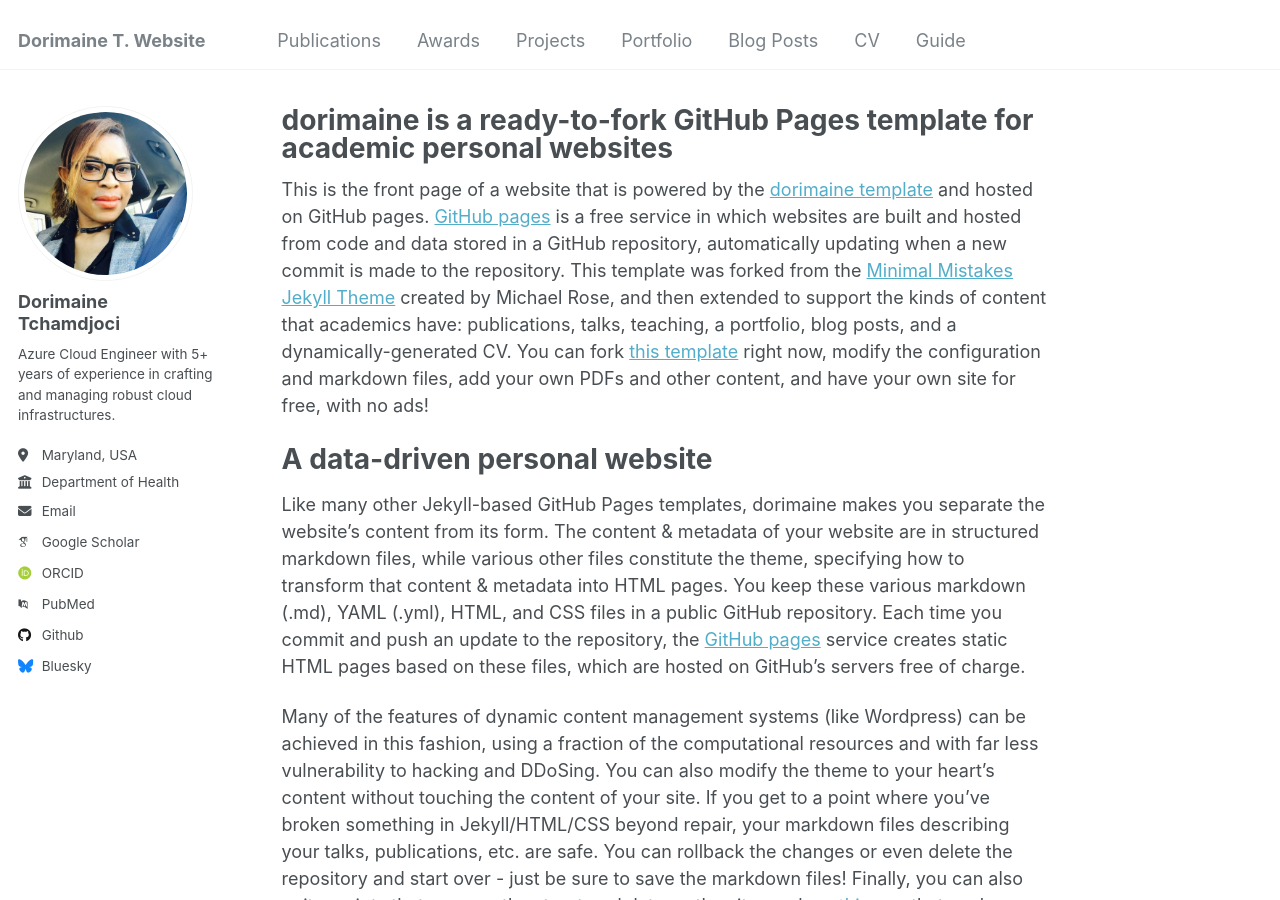
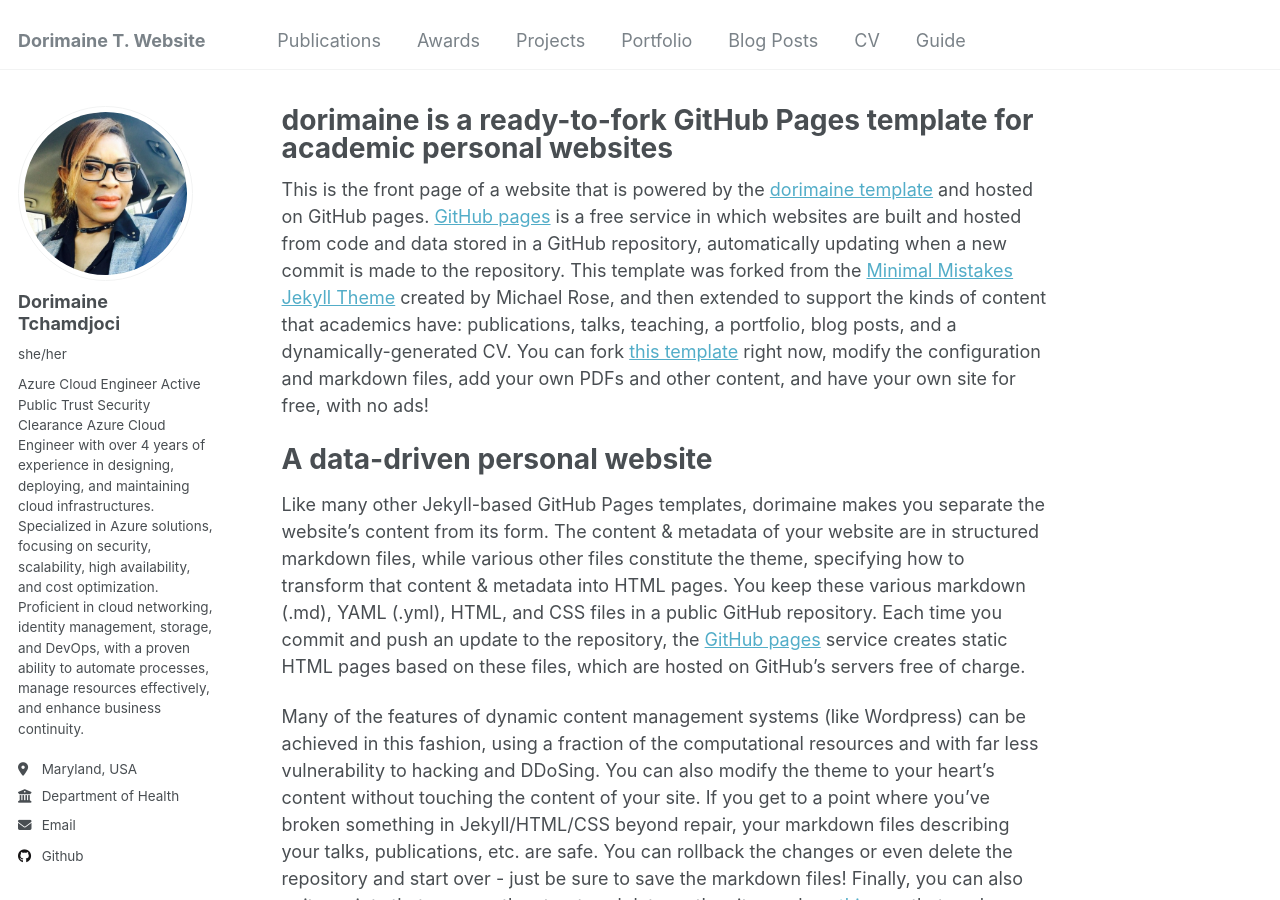
Before and after one commit to dorimaine/.github.io-, a Jekyll site: the page built from _pages/about.md, in a window 1280 px wide and 900 px high. Built offline with Jekyll 4.4.1, drawn with Linux system fonts in a browser that asks for light colours; some web fonts are replaced; part of the change alters nothing that is shown.

Commit message:
Update _config.yml

```diff
--- a/_config.yml
+++ b/_config.yml
@@ -23,8 +23,8 @@ author:
   # Biographic information
   avatar           : "profile.png"
   name             : "Dorimaine Tchamdjoci"
-  pronouns         : # example: "she/her"
-  bio              : "Azure Cloud Engineer with 5+ years of experience in crafting and managing robust cloud infrastructures."
+  pronouns         : "she/her"
+  bio              : "Azure Cloud Engineer Active Public Trust Security Clearance Azure Cloud Engineer with over 4 years of experience in designing, deploying, and maintaining cloud infrastructures. Specialized in Azure solutions, focusing on security, scalability, high availability, and cost optimization. Proficient in cloud networking, identity management, storage, and DevOps, with a proven ability to automate processes, manage resources effectively, and enhance business continuity."
   location         : "Maryland, USA"
   employer         : "Department of Health"
   uri              : # URL
@@ -32,11 +32,11 @@ author:
 
   # Academic websites
   arxiv            : # URL - Update with the correct link to your profile
-  googlescholar    : "https://scholar.google.com/citations?user=PS_CX0AAAAAJ"
+  googlescholar    : # URL
   impactstory      : # URL
-  orcid            : "http://orcid.org/yourorcidurl"
+  orcid            : # URL
   semantic         : # URL
-  pubmed           : "https://www.ncbi.nlm.nih.gov/pubmed/?term=john+snow"
+  pubmed           : # URL
   researchgate     : # URL
   scopus           : # URL
 
@@ -49,7 +49,7 @@ author:
   stackoverflow    : # User number or user number and name (i.e., use "1" or "1/jeff-atwood")
 
   # Social media
-  bluesky          : "bsky.app" # Replace this with you Bluesky username
+  bluesky          : # Replace this with you Bluesky username
   facebook         : # Username
   flickr           : # Username
   foursquare       : # Username
```
